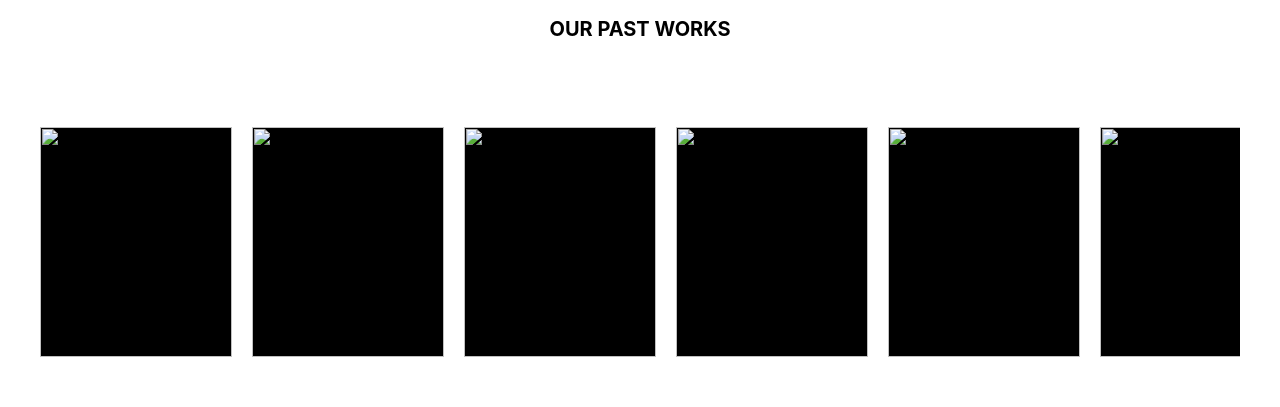
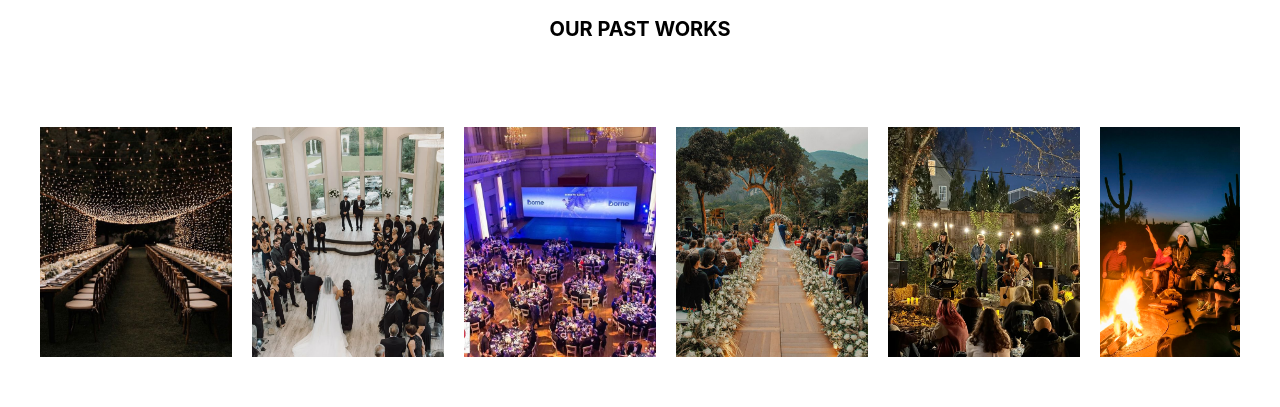
Before and after one commit to keishaputri-k/EOCatalog, a plain HTML site: page Pages/index.html in a window 1280 px wide. Shown: the part 940-1347 px from the top of the page. Drawn offline with nearby package versions, Linux system fonts and the light colour scheme.

Commit message:
Isi foto ourpast works di home page (index.html)

```diff
--- a/Pages/index.html
+++ b/Pages/index.html
@@ -38,13 +38,13 @@
         <div class="container">
             <h2>OUR PAST WORKS</h2>
             <ul class="portfolio">
-                <li><img src="#"></li>
-                <li><img src="#"></li>
-                <li><img src="#"></li>
-                <li><img src="#"></li>
-                <li><img src="#"></li>
-                <li><img src="#"></li>
-                <li><img src="#"></li>
+                <li><img src="../Assets/fotoHome1.jpeg"></li>
+                <li><img src="../Assets/fotoHome2.jpeg"></li>
+                <li><img src="../Assets/fotoHome3.jpeg"></li>
+                <li><img src="../Assets/fotoHome4.jpeg"></li>
+                <li><img src="../Assets/fotoHome5.jpeg"></li>
+                <li><img src="../Assets/fotoHome6.jpeg"></li>
+                <li><img src="../Assets/fotoHome7.jpeg"></li>
             </ul>
         </div>
     </section>
```
Also changed, not shown: Assets/fotoHome1.jpeg (added), Assets/fotoHome2.jpeg (added), Assets/fotoHome3.jpeg (added), Assets/fotoHome4.jpeg (added), Assets/fotoHome5.jpeg (added), Assets/fotoHome6.jpeg (added), Assets/fotoHome7.jpeg (added).
